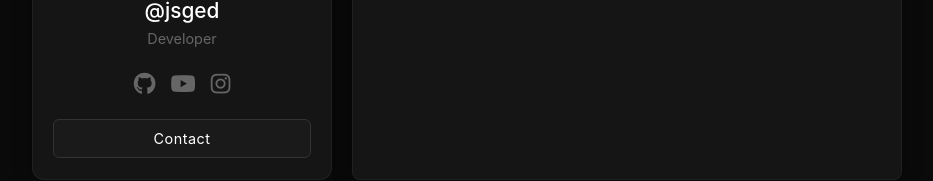
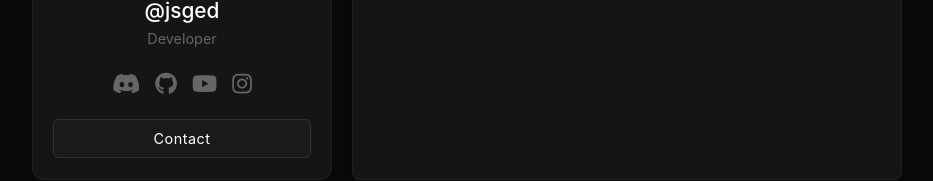
Before and after one commit to jsged/profile-card, a plain HTML site: page index.html in a window 1280 px wide. Shown: the part 412-593 px from the top of the page, without its empty margins (173-1106 px from the left). Drawn offline with Linux system fonts and the light colour scheme.

Commit message:
Update index.html

```diff
--- a/index.html
+++ b/index.html
@@ -21,6 +21,7 @@
                 <p class="title">Developer</p>
 
                 <div class="social">
+                    <a href="https://planned.jsged.com"><i class="fa-brands fa-discord"></i></a>
                     <a href="https://github.com/@yourprofile"><i class="fab fa-github"></i></a>
                     <a href="https://youtube.com/@yourchannel"><i class="fab fa-youtube"></i></a>
                     <a href="https://instagram.com/@yourprofile"><i class="fab fa-instagram"></i></a>
```
